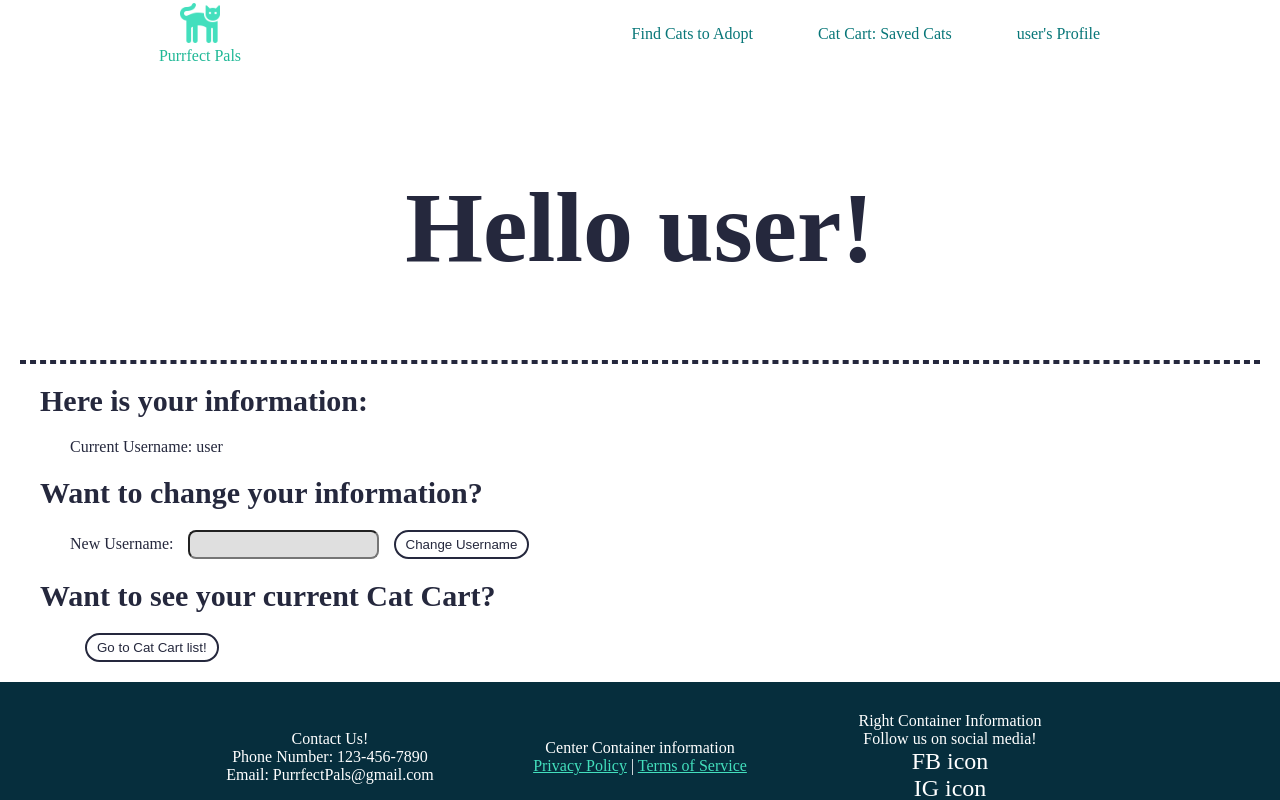
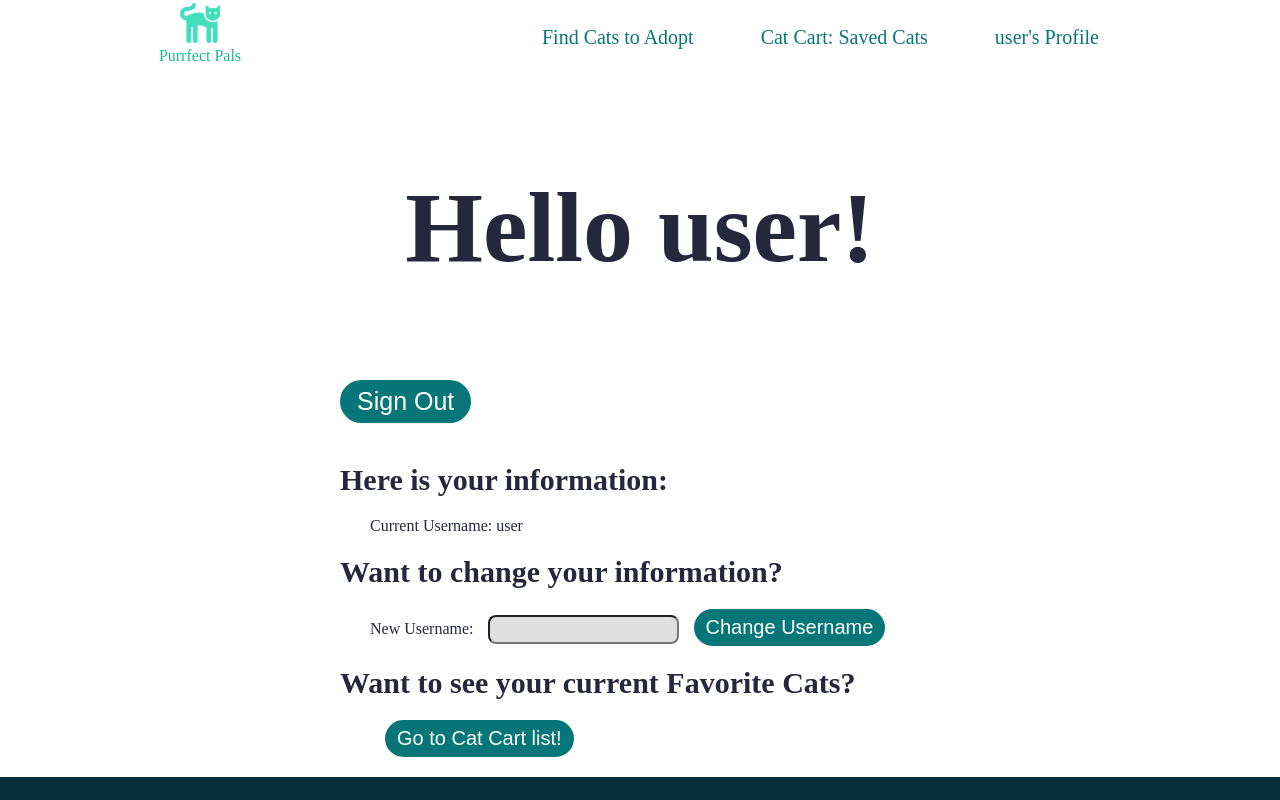
Before and after one commit to ThunderBronte/CMPSC263-Project-2-Artistica, a Next.js app: page /profilePage in a window 1280 px wide. Shown: the top 800 px of the page. Built offline with nearby package versions, Linux system fonts and the light colour scheme; no server answers; sample sign-in values are in the browser's storage.

Commit message:
nav, footer, and working on profile page

```diff
--- a/components/Dashboard/Navbar.js
+++ b/components/Dashboard/Navbar.js
@@ -21,7 +21,7 @@ const NavigationBar = () => {
   // See what name to display in the top right corner
   useEffect(() => {
     if(!user){
-      setName("Guest");
+      setName("Log in");
     }else{
       // Get name from email
       let userName = '';
@@ -31,7 +31,7 @@ const NavigationBar = () => {
         userName = user.split('@');
       }
 
-      setName(userName[0]);
+      setName(userName[0]+ "'s Profile");
     }
   }, [user])
 
@@ -42,7 +42,7 @@ const NavigationBar = () => {
       <ContainerNavBar>
         <Navbar>
             <LogoItem><Logo></Logo></LogoItem>
-            <ListItem><LinkRef href="/profilePage">{name}'s Profile   </LinkRef></ListItem>
+            <ListItem><LinkRef href="/profilePage">{name}</LinkRef></ListItem>
             <ListItem><LinkRef href="/catCart">Cat Cart: Saved Cats</LinkRef></ListItem>
             <ListItem><LinkRef href="/searchCat">Find Cats to Adopt</LinkRef></ListItem>
         </Navbar>
@@ -76,6 +76,7 @@ const LogoItem = styled.li`
 `;
 
 const ListItem = styled.li`
+  font-size: 20px;
   margin-top: 20px;
   margin-left: 5px;
   display: inline;
@@ -91,6 +92,7 @@ const LinkRef = styled.a`
   padding-bottom: 7px;
   text-decoration: none;
   color: #077678;
+  border: 1px solid white;
 
   &:hover{
     color: #25283D;
--- a/components/LandingPage/Footer.js
+++ b/components/LandingPage/Footer.js
@@ -1,5 +1,8 @@
 import React from 'react';
 import styled from 'styled-components';
+import { CiInstagram } from "react-icons/ci";
+import { FaFacebookF } from "react-icons/fa";
+
 
 const Footer = () => {
   return (
@@ -18,10 +21,9 @@ const Footer = () => {
           Right Container Information
           <br></br>
           Follow us on social media!
-          <br></br>
-          <SocialIcon href="#" aria-label="Facebook">FB icon</SocialIcon>
-          <br></br>
-          <SocialIcon href="#" aria-label="Instagram">IG icon</SocialIcon>
+          <br></br><br></br>
+          <SocialIcon href="#"><CiInstagram /></SocialIcon>
+          <SocialIcon href="#"><FaFacebookF /></SocialIcon>
         </RightContainer>
         <BottomContainer>
           Website icon
@@ -87,8 +89,11 @@ const SocialIcon = styled.a`
   color: #fff;
   text-decoration: none;
   font-size: 1.5rem;
+  padding: 5px;
+
+  color: #43DFBD;
   &:hover {
-    color: #007bff;
+    color: #8a8a8a;
   }
 `;
 
--- a/pages/profilePage.js
+++ b/pages/profilePage.js
@@ -1,11 +1,10 @@
-import Content from "@/components/LandingPage/Content"
 import { styled } from 'styled-components'
 import NavigationBar from "@/components/Dashboard/Navbar"
 import Footer from "@/components/LandingPage/Footer"
 import { useRouter } from 'next/router'
 import { StateContext, useStateContext } from '@/context/StateContext'
 import React, { useState, useEffect } from 'react'
-import { getAuth, onAuthStateChanged } from "firebase/auth";
+import { getAuth, onAuthStateChanged, signOut } from "firebase/auth";
 
 
 
@@ -54,19 +53,18 @@ export default function Home() {
     }
   }, [user]);
 
-  // const catSearch = () =>{
-  //   router.push('/catCart');
-  // }
+  function signOutUser(){
+    console.log(signOut());
+    router.push("/");
+  }
 
 
-
-  // Might want to change it so the useEffect changes what is displayed on the screen
   return (
     <>
     <NavigationBar />
         <ContentContainer>
           <Heading>Hello {name}!</Heading>
-          <Line></Line>
+          <HeaderButton onClick={() => signOutUser()}>Sign Out</HeaderButton>
           <Subheading>Here is your information: </Subheading>
             <ProfileInfo>Current Username: {name}</ProfileInfo>
           <Subheading> Want to change your information? </Subheading>
@@ -74,14 +72,7 @@ export default function Home() {
               New Username: <InputInfo></InputInfo>
               <Button onClick={(e) => setUser(e.target.value)}>Change Username</Button>
             </ProfileInfo>
-          {/* TOO MUCH WORK!!!
-           Maybe change it to:
-           See your current cat cart! and a button to the cart
-          <Subheading> Cats you have adopted: </Subheading>
-            <ProfileInfo>
-              Cat names list
-            </ProfileInfo> */}
-          <Subheading> Want to see your current Cat Cart? </Subheading>
+          <Subheading> Want to see your current Favorite Cats? </Subheading>
           <ProfileInfo><Button onClick={() => router.push('/catCart')}>Go to Cat Cart list!</Button></ProfileInfo>
         </ContentContainer>
       <Footer />
@@ -95,6 +86,8 @@ const ContentContainer = styled.div`
   padding: 20px;
   color: #25283D;
 
+  margin-left: 300px;
+  margin-right: 300px;
 `;
 
 const Line = styled.hr`
@@ -106,6 +99,25 @@ const Heading = styled.h1`
   text-align: center;
   padding-top: 75px;
   padding-bottom: 75px;
+`;
+
+const HeaderButton = styled.button`
+  font-size: 25px;
+  margin: 20px;
+  padding: 5px;
+  padding-left: 15px;
+  padding-right: 15px;
+
+  color: white;
+  background-color: #077678;
+  border: 2px solid #077678;
+  border-radius: 50px;
+
+  &:hover{
+    color: #077678;
+    border-color: #077678;
+    background-color: transparent;
+  }
 `;
 
 const Subheading = styled.h2`
@@ -125,20 +137,22 @@ const InputInfo = styled.input`
 `;
 
 const Button = styled.button`
+  font-size: 20px;
   padding: 5px;
   padding-left: 10px;
   padding-right: 10px;
   border-radius: 4px;
   margin-left: 15px;
 
-  color: #25283D;
+  color: white;
+  background-color: #077678;
+  border: 2px solid #077678;
+  border-radius: 50px;
+
   &:hover{
-    background-color: #25283D;
-    color: #43DFBD;
+    color: #077678;
+    border-color: #077678;
+    background-color: transparent;
   }
-  border-color: #25283D;
-  border-radius: 50px;
-  border-style: solid;
-  background-color: transparent;
 
 `;
```
Also changed, not shown: 1 other file (tests, documents, lock files or other folders).
